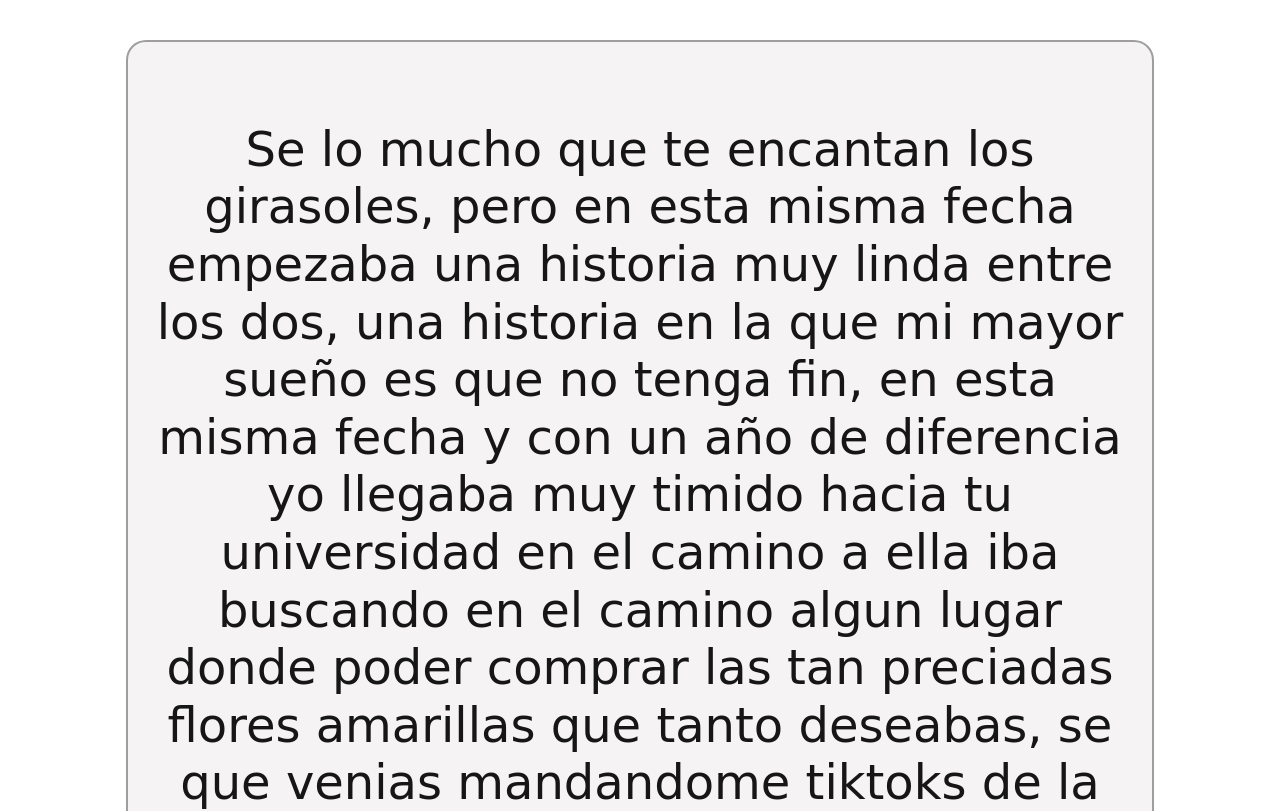
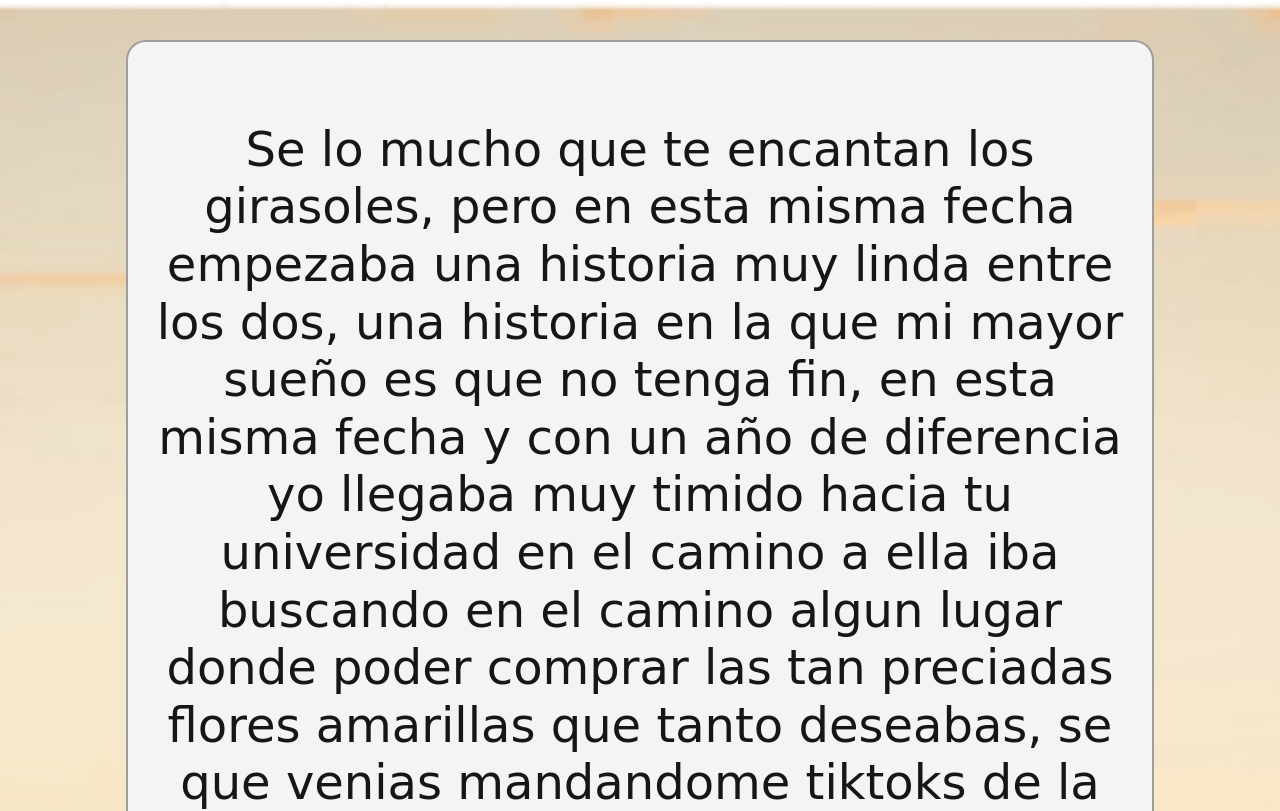
Before and after one commit to RennyFrancoRivero/rennyfrancoprueba.github.io, a plain HTML site: page index.html in a window 1280 px wide. Shown: the top 811 px of the page. Drawn offline with Linux system fonts and the light colour scheme.

Commit message:
Add files via upload

```diff
--- a/style.css
+++ b/style.css
@@ -9,7 +9,7 @@ section {
   align-items: center;
   min-height: 100vh;
   width: 100%;
-  background: url("img/fondogirasoles.jpg") no-repeat;
+  background: url("fondogirasoles.jpg") no-repeat;
   background-position: center;
   background-size: cover;
 }
```
